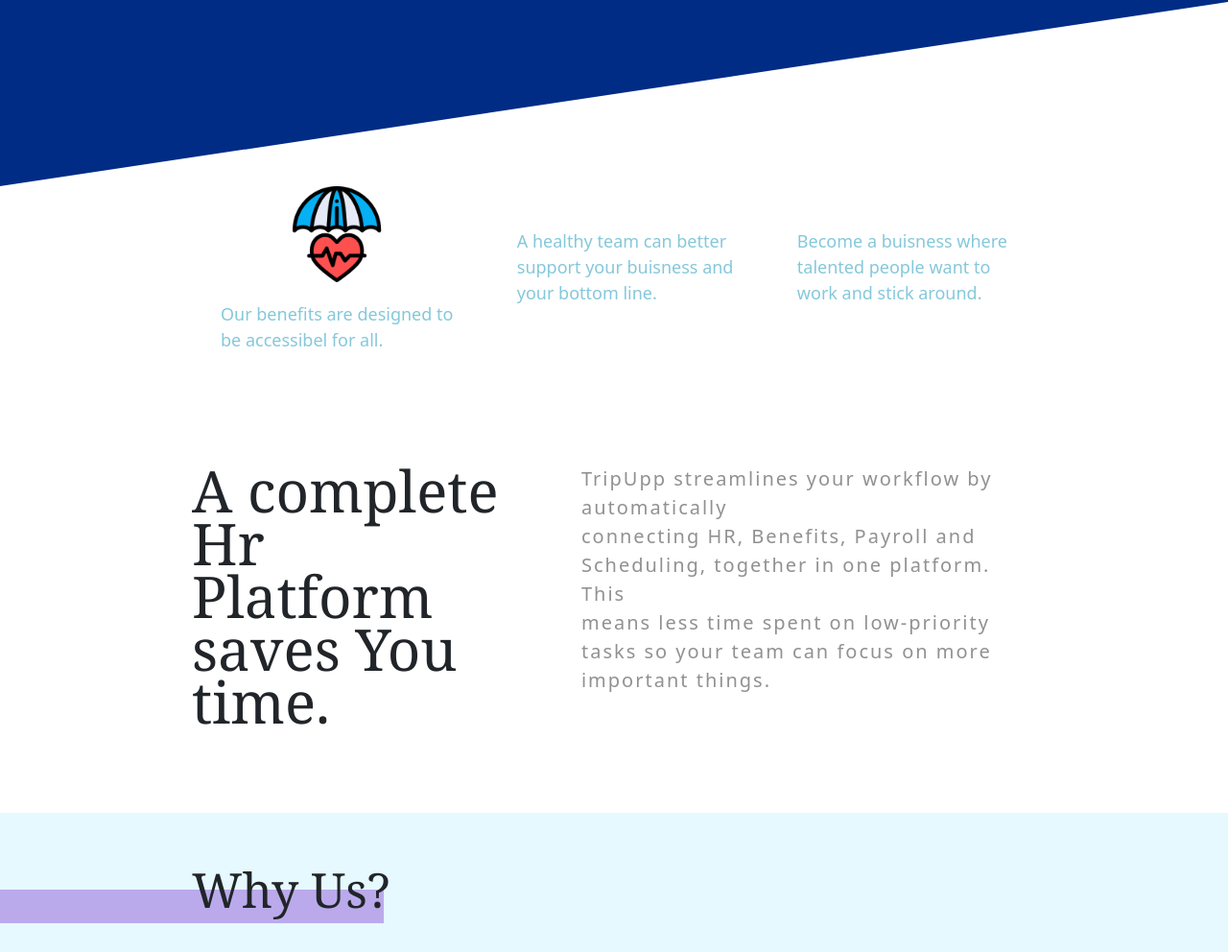
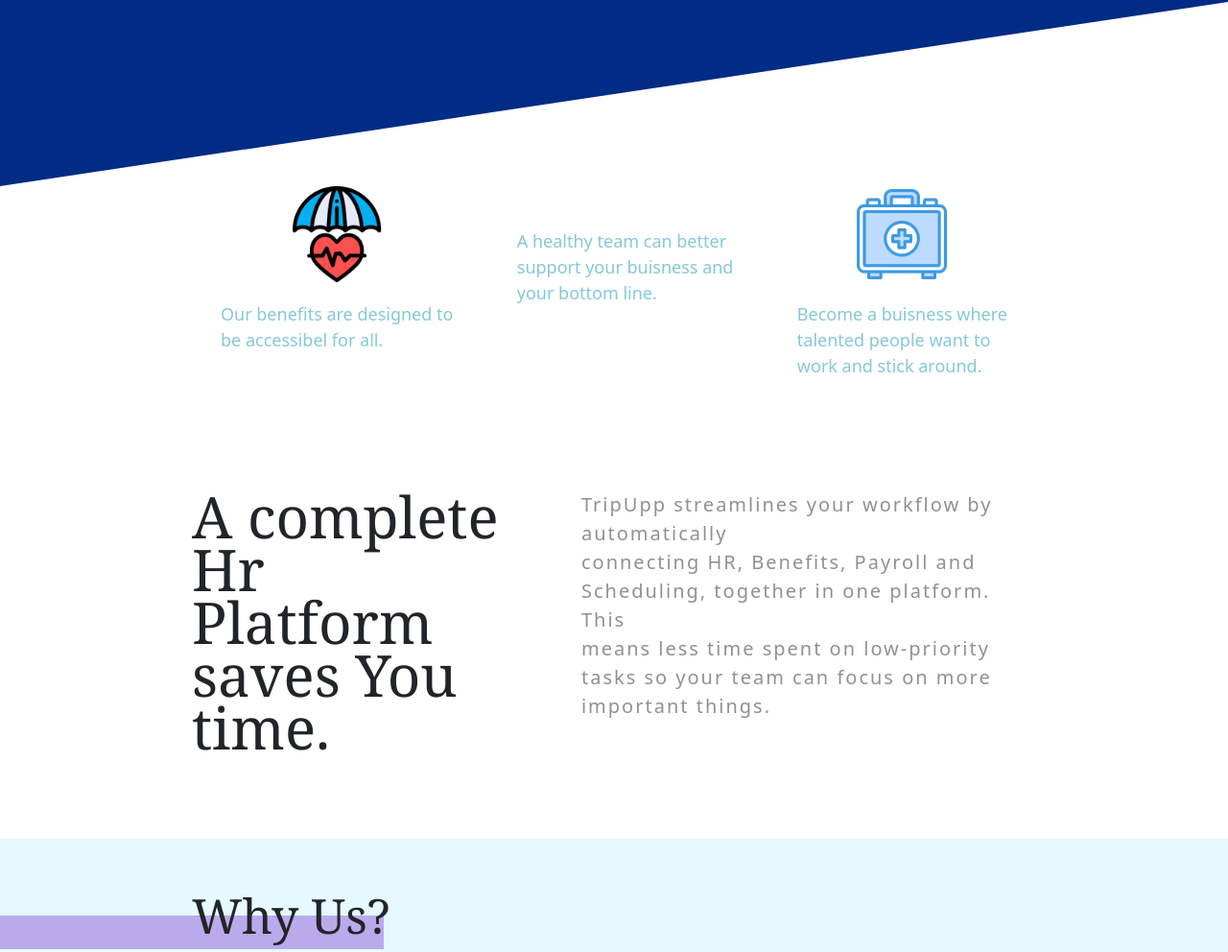
Before and after one commit to pshashank64/Tripupp, a plain HTML site: page index.html in a window 1280 px wide. Shown: the part 3337-4329 px from the top of the page at 96% size. Drawn offline with nearby package versions, Linux system fonts and the light colour scheme; the site is published under a folder, as on GitHub Pages, so addresses that start at the root find nothing; a script that the page names is missing.

Commit message:
Update index.html

```diff
--- a/index.html
+++ b/index.html
@@ -364,7 +364,7 @@
                 <p>A healthy team can better<br> support your buisness and <br> your bottom line.</p>
             </div>
             <div>
-                <center><img src="/first-aid.png" alt="" height="100px"></center>
+                <center><img src="first-aid.png" alt="" height="100px"></center>
                 <p>Become a buisness where<br>talented people want to <br> work and stick around.</p>
             </div>
         </div>
```
